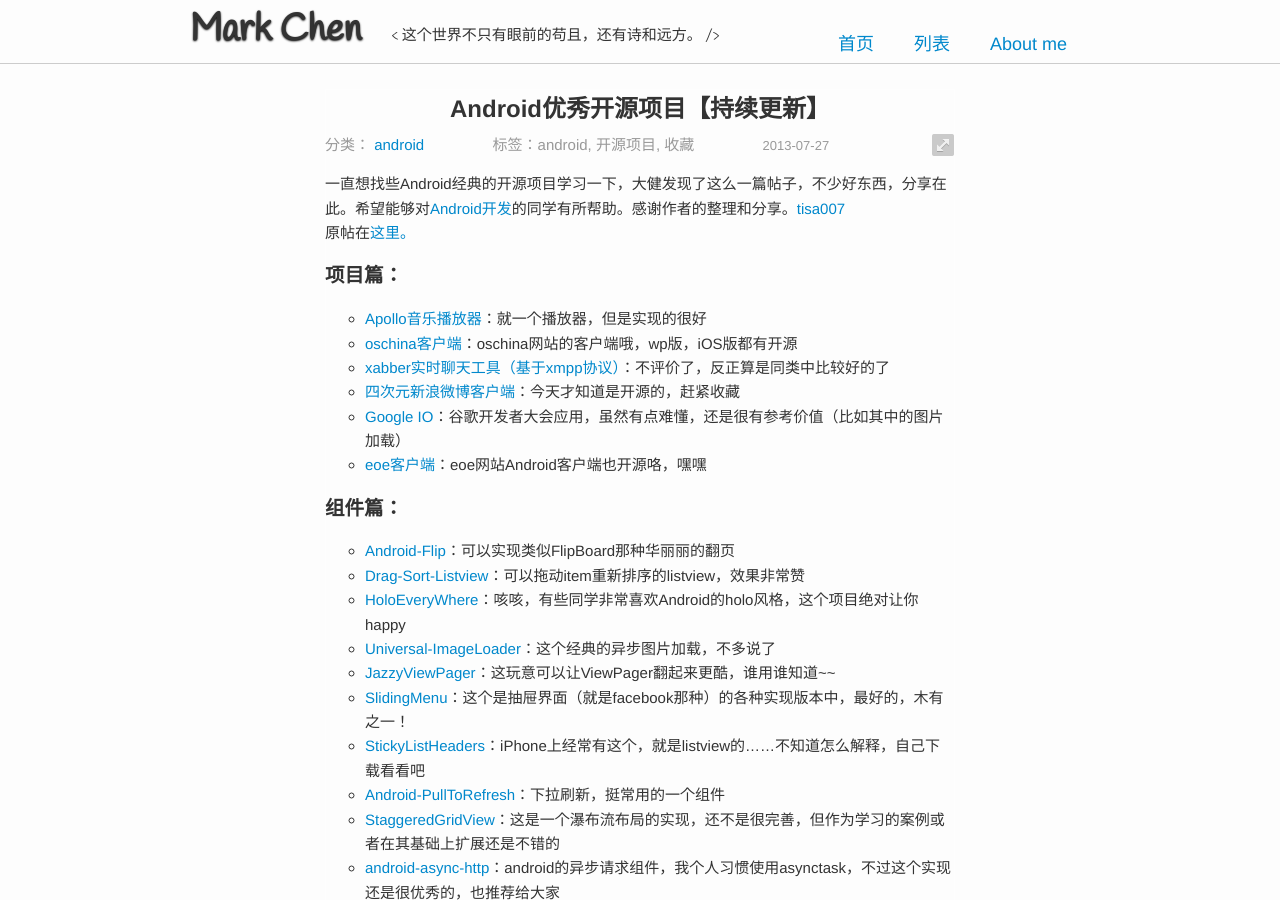
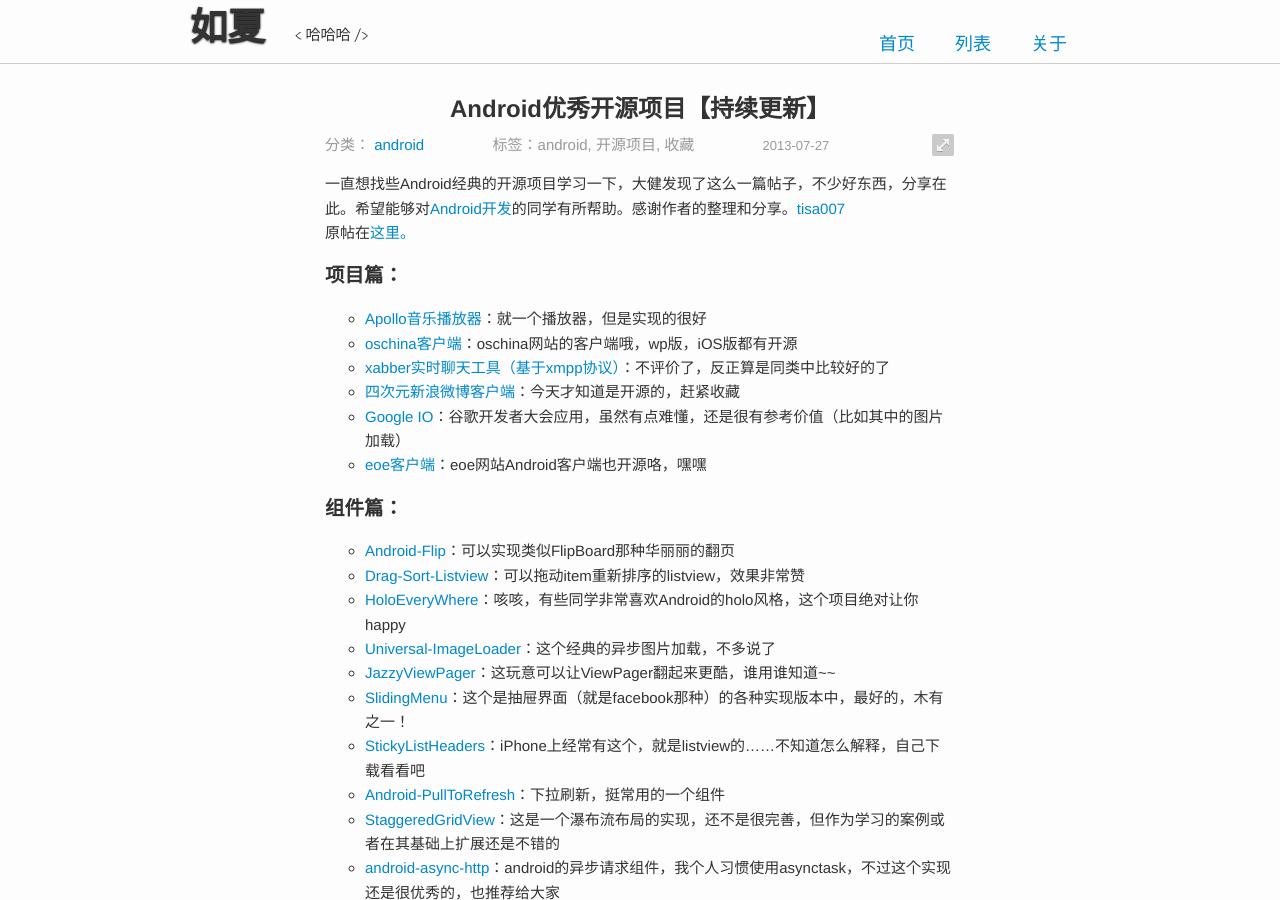
Before and after one commit to ruxia/ruxia.github.com, a Jekyll site: the page built from _posts/2013-07-27-android-open-sources.md, in a window 1280 px wide and 900 px high. Built offline with Jekyll 4.4.1, drawn with Linux system fonts in a browser that asks for light colours; Markdown is read by kramdown in place of the engine named in the settings; comment, search, counter and statistics services are not loaded; some of the changed text lies outside the part shown.

Commit message:
add weibo, and change the title of homepage

```diff
--- a/_layouts/default.html
+++ b/_layouts/default.html
@@ -13,13 +13,13 @@
 	<body>
 		<header id="header">
 			<div class="header-info fix">
-				<h1><a href="/">Mark Chen</a></h1>
-				<p class="describe">&lt; 这个世界不只有眼前的苟且，还有诗和远方。 /&gt;</p>
+				<h1><a href="/">如夏</a></h1>
+				<p class="describe">&lt; 哈哈哈 /&gt;</p>
 				<nav class="navigation">
 					<ul>
 						<li><a href="/">首页</a></li>
 						<li><a href="/archive.html">列表</a></li>
-						<li><a href="/about.html">About me</a></li>
+						<li><a href="/about.html">关于</a></li>
 						<!--<li><a href="/sitemap.txt">网站地图</a></li>-->
 						<!--<li><a href="/atom.xml">RSS</a></li>-->
 					</ul>
@@ -34,15 +34,15 @@
 
 		<footer id="footer">
 			<p class="l">
-				&copy;2013 <a href="/">Mark Chen</a>
+				&copy;2013 <a href="/">如夏</a>
 				&emsp;&emsp;&emsp;
-				<a href="zhenchentl@gmail.com" target="_blank">Email me</a>
+				<a href="huizhen.jiang@gmail.com" target="_blank">Email me</a>
 				<span class="c9">|</span>
-				<a href="https://github.com/zhenchentl" target="_blank">Fork me on GitHub</a>
+				<a href="https://github.com/ruxia" target="_blank">Fork me on GitHub</a>
 			</p>
 			<p class="r">Powered by <a href="https://github.com/mojombo/jekyll" target="_blank">Jekyll</a></p>
 			<p class="tac">
-				『纸上得来终觉浅，绝知此事要躬行』
+				『哈哈哈』
 			</p>
 			<!--getclicky begin-->
 			<div class="c">
--- a/_layouts/index.html
+++ b/_layouts/index.html
@@ -28,7 +28,7 @@
 	<div>
 		<h3>新浪微博</h3>
 			<ul>
-				<iframe width="100%" height="550" class="share_self"  frameborder="0" scrolling="no" src="http://widget.weibo.com/weiboshow/index.php?language=&width=0&height=550&fansRow=2&ptype=1&speed=0&skin=5&isTitle=0&noborder=0&isWeibo=0&isFans=0&uid=2509911980&verifier=70a007d1&colors=ffffff,ffffff,666666,0082cb,ecfbfd&dpc=1"></iframe>
+				<iframe width="100%" height="550" class="share_self"  frameborder="0" scrolling="no" src="http://widget.weibo.com/weiboshow/index.php?language=&width=0&height=550&fansRow=2&ptype=1&speed=0&skin=1&isTitle=1&noborder=1&isWeibo=0&isFans=0&uid=2205647584&verifier=98069e91&dpc=1"></iframe>
 			</ul>
 	</div>
 </aside>
--- a/_layouts/post.html
+++ b/_layouts/post.html
@@ -21,7 +21,7 @@
 
 	{{ content }}
 
-	<wb:share-button type="button" size="big" relateuid="2509911980" ></wb:share-button>
+	<wb:share-button addition="number" type="button" ralateUid="2205647584"></wb:share-button>
 
 	<div class="eof">-EOF-</div>
 
```
Also changed, not shown: other parts of _layouts/index.html (+1 -1 lines).
